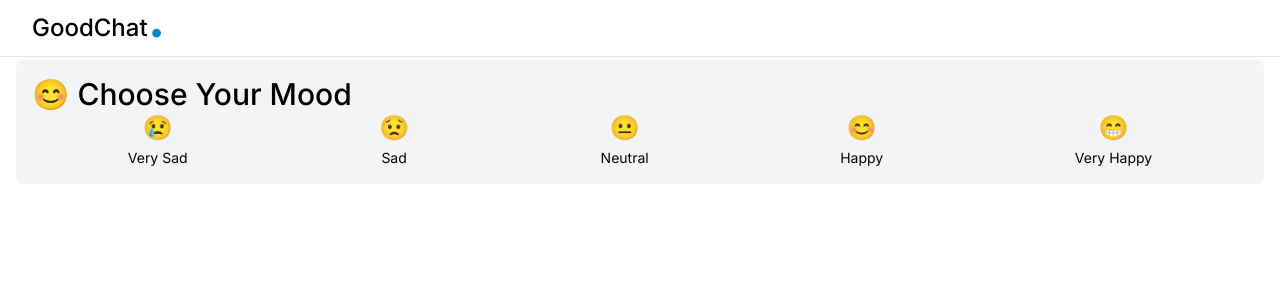
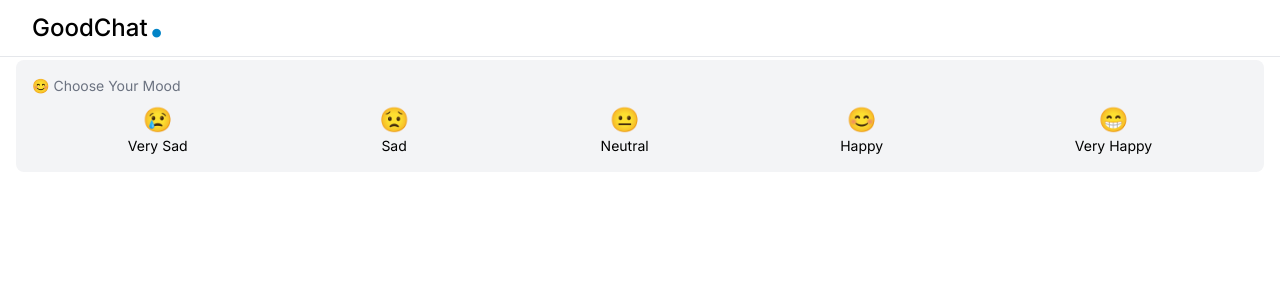
Before and after one commit to timothymaxwellsummers/GoodChat, a Next.js app: page /dashboard in a window 1280 px wide. Shown: the top 300 px of the page. Built offline with nearby package versions, Linux system fonts and the light colour scheme.

Commit message:
improved activity rec prompting

```diff
--- a/src/app/dashboard/components/moodRequest.tsx
+++ b/src/app/dashboard/components/moodRequest.tsx
@@ -1,45 +1,32 @@
-// components/moodRequest.tsx
-import React, { useState } from "react";
+import React, { useState } from 'react';
 
 interface MoodRequestProps {
-  onMoodSelect: (moodInfo: string) => void;
+    onMoodSelect: (mood: string) => void;
 }
 
 const MoodRequest: React.FC<MoodRequestProps> = ({ onMoodSelect }) => {
-  const [selectedMood, setSelectedMood] = useState<number | null>(null);
-
-  const moods = [
-    { emoji: "😢", label: "Very Sad" },
-    { emoji: "😟", label: "Sad" },
-    { emoji: "😐", label: "Neutral" },
-    { emoji: "😊", label: "Happy" },
-    { emoji: "😁", label: "Very Happy" }
-  ];
+    const moods = ["😢", "😟", "😐", "😊", "😁"];
+    const labels = ["Very Sad", "Sad", "Neutral", "Happy", "Very Happy"];
 
     const handleMoodSelect = (index: number) => {
-    const mood = moods[index].label;
-    setSelectedMood(index);
-    onMoodSelect(mood);
+        onMoodSelect(labels[index]);
     };
-
-  if (selectedMood !== null) {
-    return null;
-  }
 
     return (
         <div className="bg-gray-100 p-4 rounded-lg mt-4">
-      <div className="text-3xl font-medium">😊 Choose Your Mood</div>
+            <div className="text-sm text-gray-500 mb-2">😊 Choose Your Mood</div>
             <div className="flex justify-around">
-        {moods.map((moodItem, index) => (
-          <div key={index} className="text-center">
+                {moods.map((moodEmoji, index) => (
                     <button
+                        key={index}
                         onClick={() => handleMoodSelect(index)}
-              className="relative inline-block text-2xl focus:outline-none"
+                        className="text-2xl focus:outline-none"
                     >
-              <span role="img" aria-label={moodItem.label}>{moodItem.emoji}</span>
+                        <div className="flex flex-col items-center">
+                            {moodEmoji}
+                            <span className="text-sm">{labels[index]}</span>
+                        </div>
                     </button>
-            <div className="mt-1 text-sm">{moodItem.label}</div>
-          </div>
                 ))}
             </div>
         </div>
--- a/src/app/services/llamaService.ts
+++ b/src/app/services/llamaService.ts
@@ -46,9 +46,9 @@ class ChatService {
     this.updatePrompt();
   }
 
-  setmoodInfo(moodInfo: any){
+  setMoodInfo(moodInfo: any){
     this.moodInfo = moodInfo;
-    this.updatePrompt;
+    this.updatePrompt();
   }
 
   private updatePrompt() {
@@ -106,7 +106,7 @@ class ChatService {
       throw new Error("Location or weather information is missing");
     }
 
-    const systemPrompt = `Use one sentence only. Answer short. Consider the opportunities in the area ${this.locationInfo}. Consider the temperature and condition ${this.weatherInfo} but dont mention it. Suggest a fun activity.`;
+    const systemPrompt = `Use one sentence only. Answer short. Consider the opportunities in the area ${this.locationInfo}. Consider the temperature and condition ${this.weatherInfo} but don't mention it. Suggest a fun activity.`;
 
     const prompt = ChatPromptTemplate.fromMessages([
       ["system", systemPrompt],
@@ -121,7 +121,6 @@ class ChatService {
 
     return responseMessage.content.toString();
   }
-
 }
 
 export const chatService = new ChatService();
```
Lines whose indentation alone changed are shown as unchanged.
